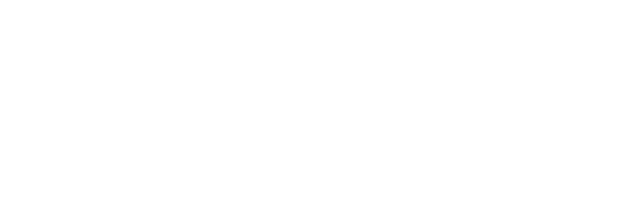
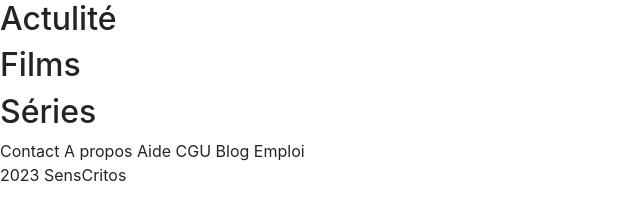
Before and after one commit to ssdfred/TP-Individuel, a plain HTML site: page html/index.html in a window 1280 px wide. Shown: the whole page, without its empty margins (0-640 px from the left). Drawn offline with nearby package versions, Linux system fonts and the light colour scheme.

Commit message:
debut footer

```diff
--- a/html/index.html
+++ b/html/index.html
@@ -17,6 +17,27 @@
   <body>
     <header></header>
 
-    <footer></footer>
+    <footer>
+      <section>
+        <div>
+          <h2>Actulité</h2>
+        </div>
+        <div>
+          <h2>Films</h2>
+        </div>
+        <div>
+          <h2>Séries</h2>
+        </div>
+      </section>
+      <section>
+        <a>Contact</a>
+        <a>A propos</a>
+        <a>Aide</a>
+        <a>CGU</a>
+        <a>Blog</a>
+        <a>Emploi</a>
+      </section>
+      <div><p>2023 SensCritos</p></div>
+    </footer>
   </body>
 </html>
```
